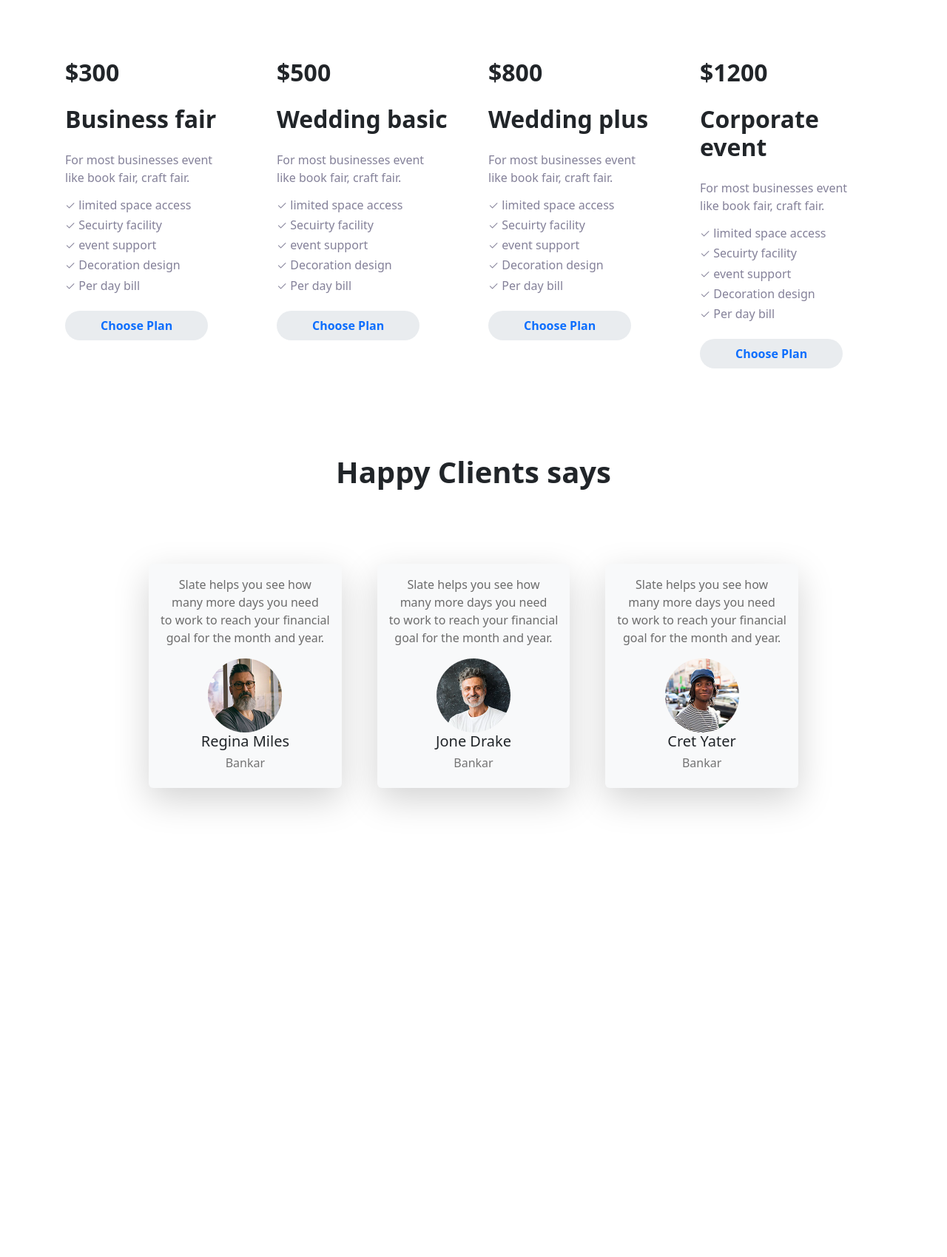
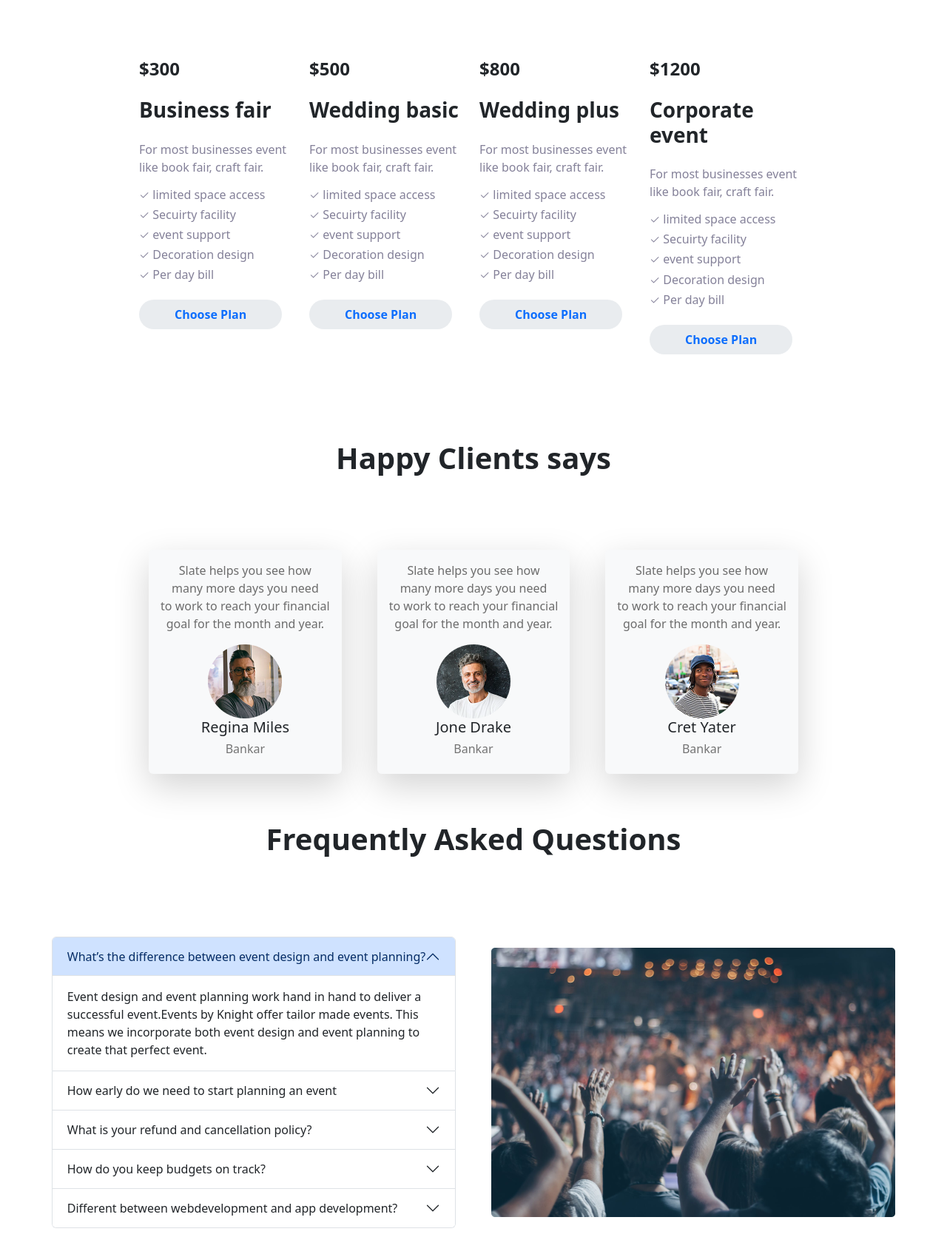
Before and after one commit to parvejpappu100/convention-center, a plain HTML site: page index.html in a window 1280 px wide. Shown: the part 1240-2939 px from the top of the page at 74% size. Before the commit the page ends 2369 px from the top, so only its background shows below. Drawn offline with nearby package versions, Linux system fonts and the light colour scheme.

Commit message:
Frequently Asked Questions added

```diff
--- a/index.html
+++ b/index.html
@@ -100,10 +100,10 @@
             </div>
             <h2 class="text-center fw-bold fs-1" style="margin-top: 100px;">Our Package</h2>
             <div class="container  " style="margin-top: 100px;">
-                <div class="row gap-3 justify-content-center">
-                    <div class="col-12 col-sm-6 col-md-6 col-lg-3 col-xl-3 col-xxl-3 package" style="width: 270px;">
-                      <h4 class="fs-2 fw-bold">$300</h4>
-                      <h2 class="fs-2 fw-bold my-4">Business fair</h2>
+                <div class="row g-xl-3 justify-content-center">
+                    <div class="col-12 col-sm-6 col-md-6 col-lg-3 col-xl-3 col-xxl-3" style="width: 230px;">
+                      <h4 class="fs-4 fw-bold">$300</h4>
+                      <h2 class="fs-3 fw-bold my-4">Business fair</h2>
                       <p style="color: #848199;">For most businesses event <br> like book fair, craft fair.</p>
                       <h4 class="fs-6 fw-light" style="color: #848199">&check; limited space access</h4>
                       <h4 class="fs-6 fw-light" style="color: #848199">&check; Secuirty facility</h4>
@@ -112,9 +112,9 @@
                       <h4 class="fs-6 fw-light" style="color: #848199">&check; Per day bill</h4>
                       <button type="button" class="btn border-0 px-5 fs-6 fw-bolder text-primary bg-body-secondary btn-lg my-3" style="border-radius: 20px;">Choose Plan</button>
                     </div>
-                    <div class="col-12 col-sm-6 col-md-6 col-lg-3 col-xl-3 col-xxl-3" style="width: 270px;">
-                      <h4 class="fs-2 fw-bold">$500</h4>
-                      <h2 class="fs-2 fw-bold my-4">Wedding basic</h2>
+                    <div class="col-12 col-sm-6 col-md-6 col-lg-3 col-xl-3 col-xxl-3" style="width: 230px;">
+                      <h4 class="fs-4 fw-bold">$500</h4>
+                      <h2 class="fs-3 fw-bold my-4">Wedding basic</h2>
                       <p style="color: #848199;">For most businesses event <br> like book fair, craft fair.</p>
                       <h4 class="fs-6 fw-light" style="color: #848199">&check; limited space access</h4>
                       <h4 class="fs-6 fw-light" style="color: #848199">&check; Secuirty facility</h4>
@@ -123,9 +123,9 @@
                       <h4 class="fs-6 fw-light" style="color: #848199">&check; Per day bill</h4>
                       <button type="button" class="btn border-0 px-5 fs-6 fw-bolder text-primary bg-body-secondary btn-lg my-3" style="border-radius: 20px;">Choose Plan</button>
                     </div>
-                    <div class="col-12 col-sm-6 col-md-6 col-lg-3 col-xl-3 col-xxl-3" style="width: 270px;">
-                      <h4 class="fs-2 fw-bold">$800</h4>
-                      <h2 class="fs-2 fw-bold my-4">Wedding plus</h2>
+                    <div class="col-12 col-sm-6 col-md-6 col-lg-3 col-xl-3 col-xxl-3" style="width: 230px;">
+                      <h4 class="fs-4 fw-bold">$800</h4>
+                      <h2 class="fs-3 fw-bold my-4">Wedding plus</h2>
                       <p style="color: #848199;">For most businesses event <br> like book fair, craft fair.</p>
                       <h4 class="fs-6 fw-light" style="color: #848199">&check; limited space access</h4>
                       <h4 class="fs-6 fw-light" style="color: #848199">&check; Secuirty facility</h4>
@@ -134,9 +134,9 @@
                       <h4 class="fs-6 fw-light" style="color: #848199">&check; Per day bill</h4>
                       <button type="button" class="btn border-0 px-5 fs-6 fw-bolder text-primary bg-body-secondary btn-lg my-3" style="border-radius: 20px;">Choose Plan</button>
                     </div>
-                    <div class="col-12 col-sm-6 col-md-6 col-lg-3 col-xl-3 col-xxl-3" style="width: 270px;">
-                      <h4 class="fs-2 fw-bold">$1200</h4>
-                      <h2 class="fs-2 fw-bold my-4">Corporate event</h2>
+                    <div class="col-12 col-sm-6 col-md-6 col-lg-3 col-xl-3 col-xxl-3" style="width: 230px;">
+                      <h4 class="fs-4 fw-bold">$1200</h4>
+                      <h2 class="fs-3 fw-bold my-4">Corporate event</h2>
                       <p style="color: #848199;">For most businesses event <br> like book fair, craft fair.</p>
                       <h4 class="fs-6 fw-light" style="color: #848199">&check; limited space access</h4>
                       <h4 class="fs-6 fw-light" style="color: #848199">&check; Secuirty facility</h4>
@@ -171,7 +171,80 @@
                     <h4 class="fs-6" style="color: #747474;">Bankar</h4>
                 </div>
               </div>
+              <h2 class="text-center fw-bold fs-1" style="margin-bottom: 100px; ">Frequently Asked Questions</h2>
+              <div class="d-flex flex-column d-sm-flex flex-sm-column d-md-flex flex-md-row d-lg-flex flex-lg-row d-xl-flex flex-xl-row d-xxl-flex flex-xxl-row justify-content-center gap-5 align-items-center p-2">
+                <div>
+                  <div class="accordion" id="accordionExample">
+                    <div class="accordion-item">
+                    <h2 class="accordion-header" id="headingOne">
+                    <button class="accordion-button" type="button" data-bs-toggle="collapse" data-bs-target="#collapseOne" aria-expanded="true" aria-controls="collapseOne">
+                      What’s the difference between event design and event planning?
+                    </button>
+                    </h2>
+                    <div id="collapseOne" class="accordion-collapse collapse show" aria-labelledby="headingOne" data-bs-parent="#accordionExample">
+                      <div class="accordion-body">
+                        Event design and event planning work hand in hand to deliver a <br> successful event.Events by Knight offer tailor made events. This <br> means we incorporate both event design and event planning to <br> create that perfect event.
+                      </div>
+                    </div>
+                  </div>
+                  <div class="accordion-item">
+                    <h2 class="accordion-header" id="headingTwo">
+                    <button class="accordion-button collapsed" type="button" data-bs-toggle="collapse" data-bs-target="#collapseTwo" aria-expanded="false" aria-controls="collapseTwo">
+                      How early do we need to start planning an event
+                    </button>
+                    </h2>
+                    <div id="collapseTwo" class="accordion-collapse collapse" aria-labelledby="headingTwo" data-bs-parent="#accordionExample">
+                      <div class="accordion-body">
+                        Event design and event planning work hand in hand to deliver a <br> successful event.Events by Knight offer tailor made events. This <br> means we incorporate both event design and event planning to <br> create that perfect event.
+                      </div>
+                    </div>
+                  </div>
+                <div class="accordion-item">
+                  <h2 class="accordion-header" id="headingThree">
+                    <button class="accordion-button collapsed" type="button" data-bs-toggle="collapse" data-bs-target="#collapseThree" aria-expanded="false" aria-controls="collapseThree">
+                      What is your refund and cancellation policy?
+                    </button>
+                  </h2>
+                  <div id="collapseThree" class="accordion-collapse collapse" aria-labelledby="headingThree" data-bs-parent="#accordionExample">
+                    <div class="accordion-body">
+                      Event design and event planning work hand in hand to deliver a <br> successful event.Events by Knight offer tailor made events. This <br> means we incorporate both event design and event planning to <br> create that perfect event.
+                    </div>
+                  </div>
+                </div>
+                <div class="accordion-item">
+                  <h2 class="accordion-header" id="headingFour">
+                    <button class="accordion-button collapsed" type="button" data-bs-toggle="collapse" data-bs-target="#collapseFour" aria-expanded="false" aria-controls="collapseFour">
+                      How do you keep budgets on track?
+                    </button>
+                  </h2>
+                  <div id="collapseFour" class="accordion-collapse collapse" aria-labelledby="headingThree" data-bs-parent="#accordionExample">
+                    <div class="accordion-body">
+                      Event design and event planning work hand in hand to deliver a <br> successful event.Events by Knight offer tailor made events. This <br> means we incorporate both event design and event planning to <br> create that perfect event.
+                    </div>
+                  </div>
+                </div>
+                <div class="accordion-item">
+                  <h2 class="accordion-header" id="headingFive">
+                    <button class="accordion-button collapsed" type="button" data-bs-toggle="collapse" data-bs-target="#collapseFive" aria-expanded="false" aria-controls="collapseFive">
+                      Different between webdevelopment and app development?
+                    </button>
+                  </h2>
+                  <div id="collapseFive" class="accordion-collapse collapse" aria-labelledby="headingThree" data-bs-parent="#accordionExample">
+                    <div class="accordion-body">
+                      Event design and event planning work hand in hand to deliver a <br> successful event.Events by Knight offer tailor made events. This <br> means we incorporate both event design and event planning to <br> create that perfect event.
+                      </div>
+                      </div>
+                    </div>
+                  </div>
+                </div>
+                <div>
+                  <img class="img-fluid" src="images/people.png" alt="">
+                </div>
+              </div>
     </main>
+    <footer style="margin-top: 100px;">
+
+    </footer>
 
     <!-- BS JS  -->
     <script
```
